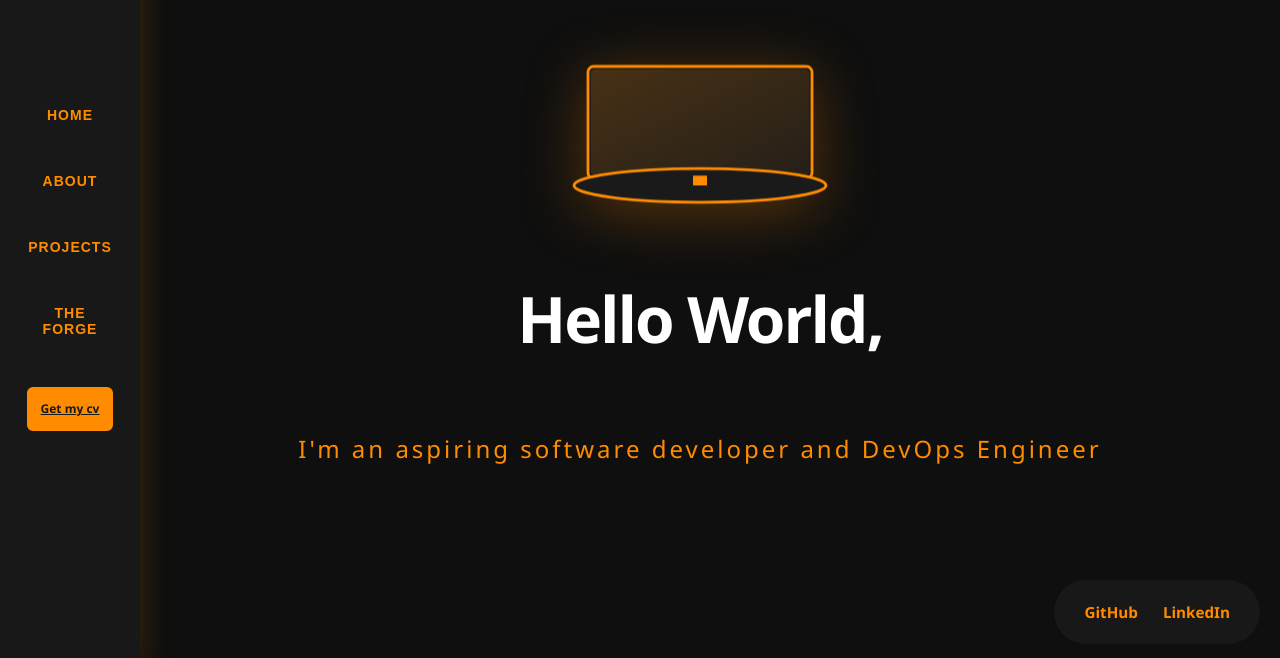
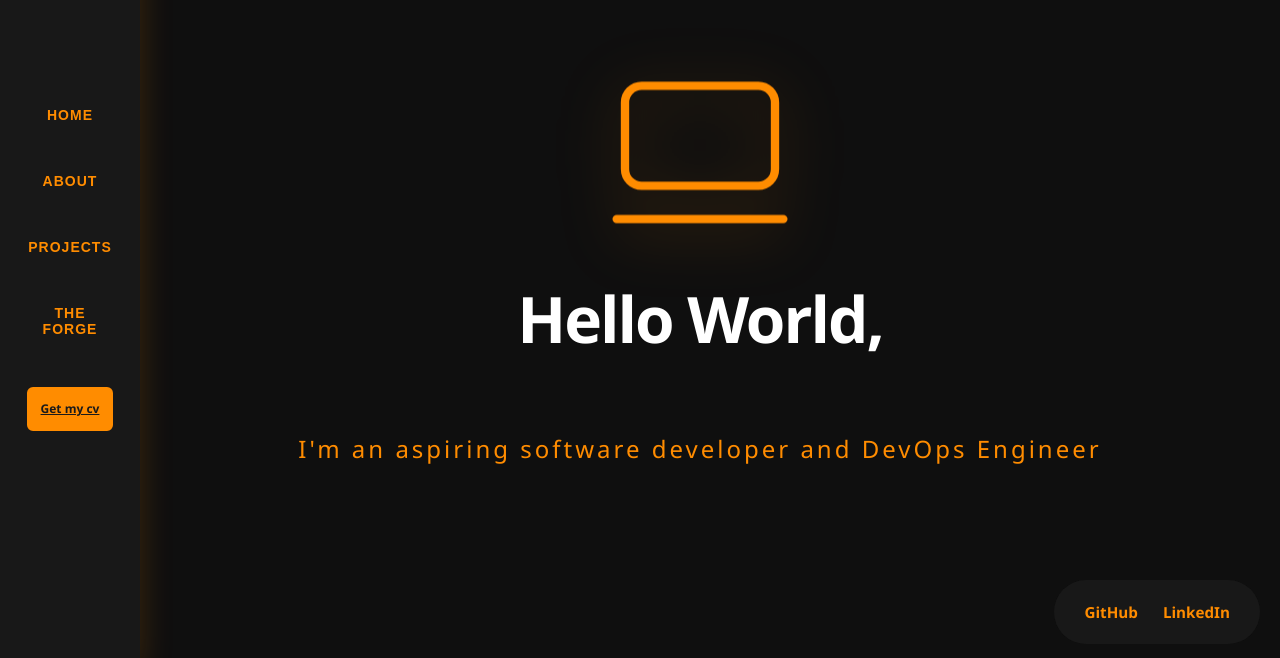
Before and after one commit to Enye-Yazo/Webforlio, a React (Vite) app in the folder webforlio/: page / in a window 1280 px wide. Shown: the part 136-794 px from the top of the page. Built offline with nearby package versions, Linux system fonts and the light colour scheme.

Commit message:
updated icon component effects

```diff
--- a/webforlio/package.json
+++ b/webforlio/package.json
@@ -10,6 +10,7 @@
     "preview": "vite preview"
   },
   "dependencies": {
+    "lucide-react": "^1.0.1",
     "react": "^19.2.4",
     "react-dom": "^19.2.4"
   },
--- a/webforlio/src/components/sections/Home.jsx
+++ b/webforlio/src/components/sections/Home.jsx
@@ -1,24 +1,15 @@
+import { LaptopMinimal } from "lucide-react";
 export default function Home() {
   return (
     <div className="home-content">
-      <svg className="floating-laptop" viewBox="0 0 200 120" xmlns="http://www.w3.org/2000/svg">
+      <div className="home-icon">
+        <LaptopMinimal size={200} color="#ff8c00" strokeWidth={1} />
+      </div>
 
-        <rect x="20" y="10" width="160" height="80" rx="4" fill="#1a1a1a" stroke="#ff8c00" strokeWidth="2"/>
-
-        <defs>
-          <linearGradient id="screenGrad" x1="0%" y1="0%" x2="100%" y2="100%">
-            <stop offset="0%" stopColor="#ff8c00" stopOpacity="0.2"/>
-            <stop offset="100%" stopColor="#ff8c00" stopOpacity="0.05"/>
-          </linearGradient>
-        </defs>
-        <rect x="22" y="12" width="156" height="76" rx="3" fill="url(#screenGrad)"/>
-
-        <ellipse cx="100" cy="95" rx="90" ry="12" fill="#1a1a1a" stroke="#ff8c00" strokeWidth="2"/>
-
-        <rect x="95" y="88" width="10" height="7" fill="#ff8c00"/>
-      </svg>
       <h1 className="home-title">Hello World, </h1>
-      <p className="home-subtitle">I'm an aspiring software developer and DevOps Engineer</p>
+      <p className="home-subtitle">
+        I'm an aspiring software developer and DevOps Engineer
+      </p>
     </div>
-  )
+  );
 }
--- a/webforlio/src/index.css
+++ b/webforlio/src/index.css
@@ -160,7 +160,7 @@ body {
   }
 }
 
-/* Home Section */
+/* Home  */
 .home-content {
   text-align: center;
   animation: slideUp 1.2s cubic-bezier(0.34, 1.56, 0.64, 1);
@@ -181,7 +181,7 @@ body {
   }
 }
 
-.floating-laptop {
+.home-icon {
   width: 280px;
   height: 168px;
   animation: float 3s cubic-bezier(0.45, 0.05, 0.55, 0.95) infinite;
@@ -278,7 +278,7 @@ body {
   font-weight: 600;
 }
 
-/* Projects Section */
+/* Projects  */
 .projects-content {
   width: 100%;
   max-width: 1200px;
@@ -311,7 +311,7 @@ body {
   line-height: 1.8;
 }
 
-/* The Forge Section */
+/* The Forge */
 .forge-content {
   width: 100%;
   max-width: 1200px;
```
Also changed, not shown: 1 other file (tests, documents, lock files or other folders).
